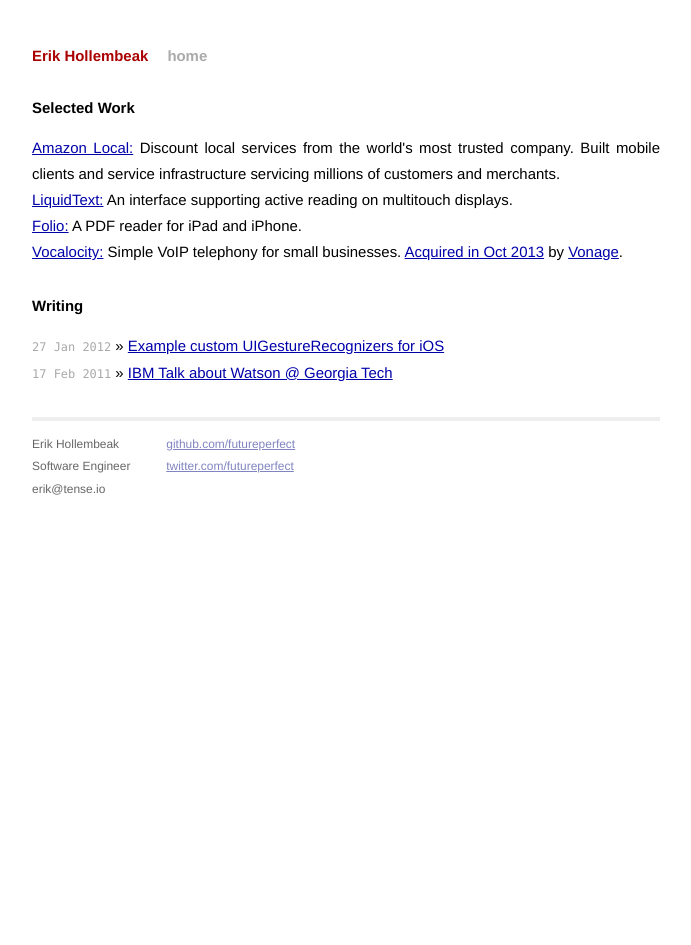
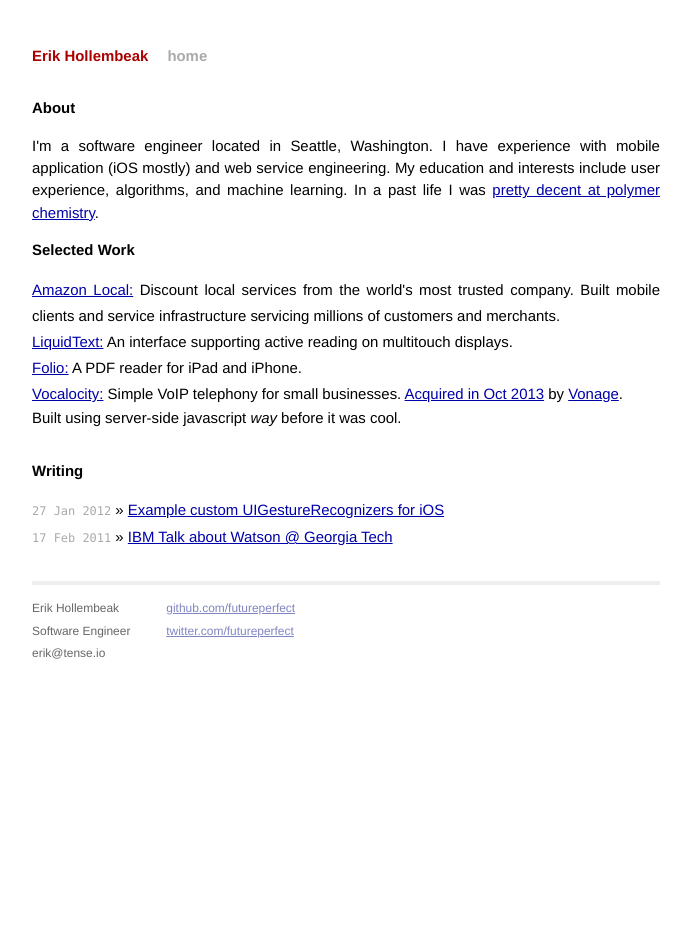
Before and after one commit to futureperfect/futureperfect.github.com, a Jekyll site: the page built from index.html, in a window 1280 px wide. Shown: the whole page, without its empty margins (294-985 px from the left). Built offline with Jekyll 4.4.1, drawn with Linux system fonts in a browser that asks for light colours; Markdown is read by kramdown in place of the engine named in the settings.

```diff
--- a/index.html
+++ b/index.html
@@ -4,6 +4,16 @@
 ---
 
 <div id="home">
+
+  <h1>About</h1>
+  <p>
+    I'm a software engineer located in Seattle, Washington. I have
+    experience with mobile application (iOS mostly) and web service
+    engineering. My education and interests include user experience,
+    algorithms, and machine learning. In a past life I
+    was <a href="http://www.ncbi.nlm.nih.gov/pubmed/15754386">pretty
+    decent at polymer chemistry</a>.
+  </p>
   <h1>Selected Work</h1>
   <ul class="posts">
     <li><a href="http://local.amazon.com">Amazon Local:</a> Discount
@@ -19,6 +29,7 @@
      <a href="http://techoperators.com/portfolio/vocalocity-acquired-vonage-vg"
     alt="Vocalocity acquisition by Vonage announcement">Acquired in
     Oct 2013</a> by <a href="http://www.vonage.com">Vonage</a>.</li>
+    Built using server-side javascript <em>way</em> before it was cool.
 
   </ul>
   <h1>Writing</h1>
```
